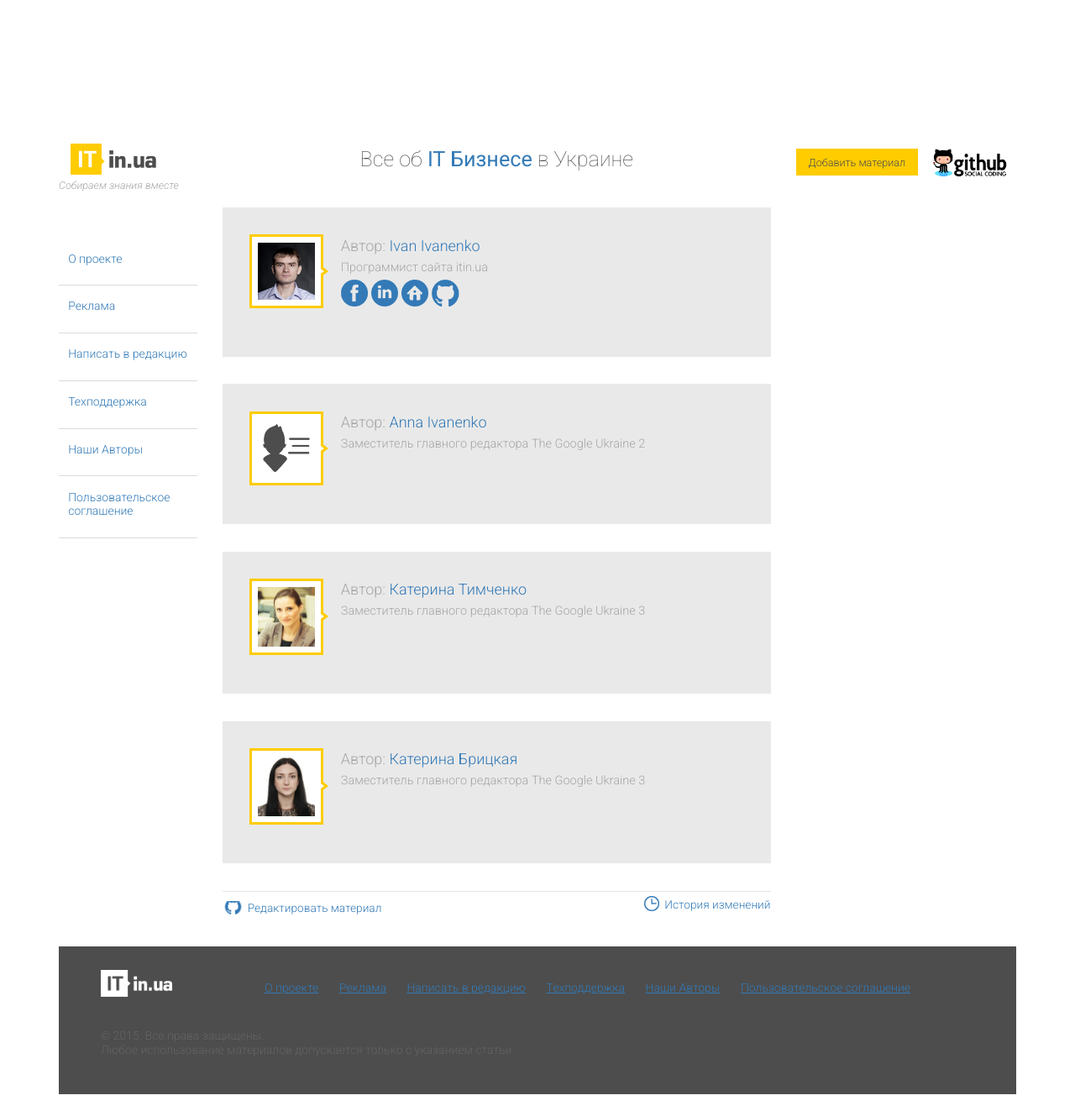
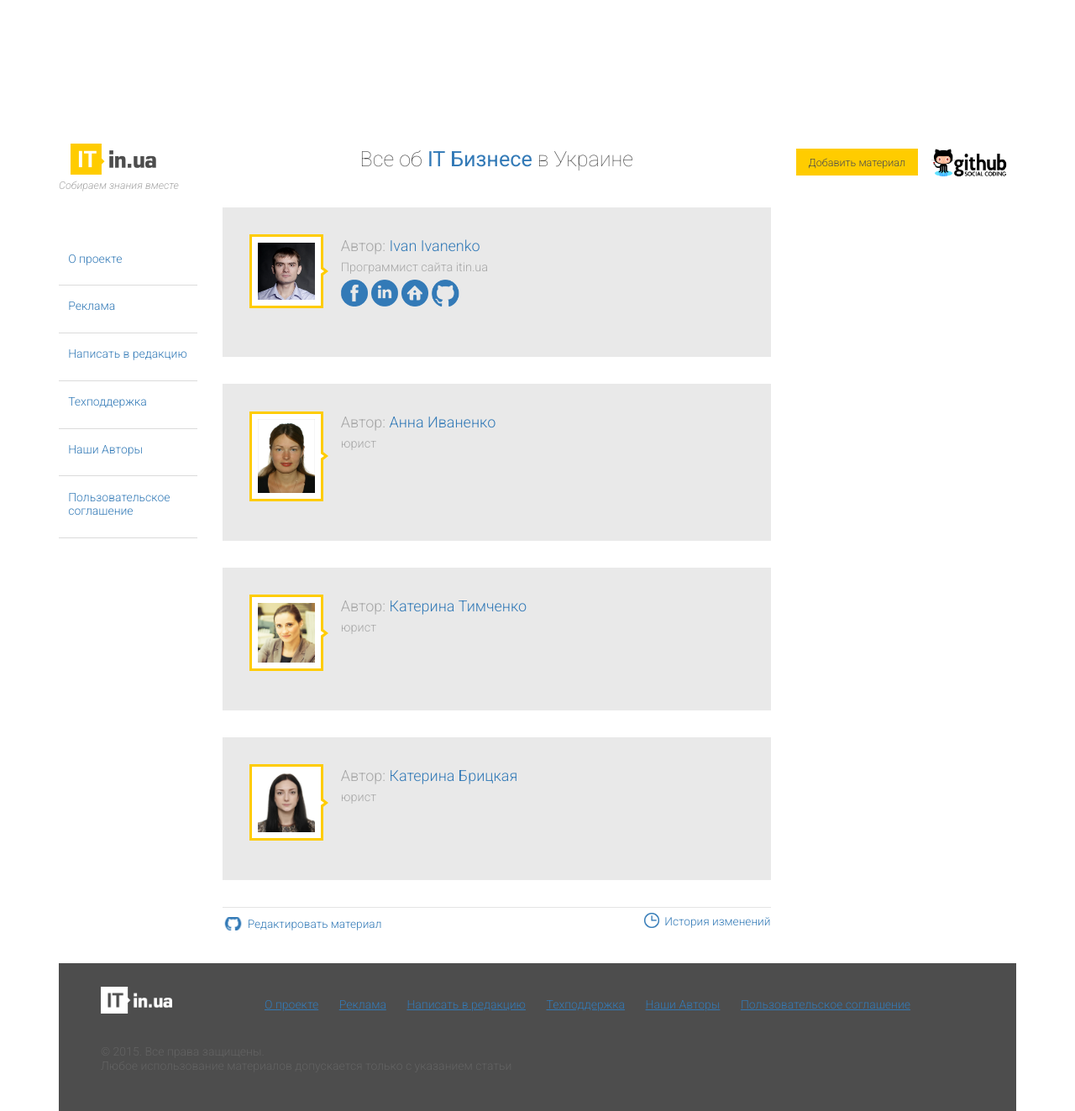
Before and after one commit to itinua/itinua.github.io, a Jekyll site: the page built from content/list/users.html, in a window 1280 px wide. Shown: the whole page at 84% size. Built offline with Jekyll 4.4.1, drawn with Linux system fonts in a browser that asks for light colours; Markdown is read by kramdown in place of the engine named in the settings.

Commit message:
Update _config.yml

```diff
--- a/_config.yml
+++ b/_config.yml
@@ -35,16 +35,16 @@ authors:
     git: https://github.com/foobnix
 
   anna-ivanenko:
-    name: Anna Ivanenko
-    job: Заместитель главного редактора The Google Ukraine 2
-    image: IT-user.png
+    name: Анна Иваненко
+    job: юрист
+    image: anya.jpg
 
   katerina-timchenko:
     name: Катерина Тимченко
-    job: Заместитель главного редактора The Google Ukraine 3
+    job: юрист
     image: katerina-timchenko.jpg
 
   katerina-britskaya:
     name: Катерина Брицкая
-    job: Заместитель главного редактора The Google Ukraine 3
+    job: юрист
     image: katerina-britskaya.jpg
```
